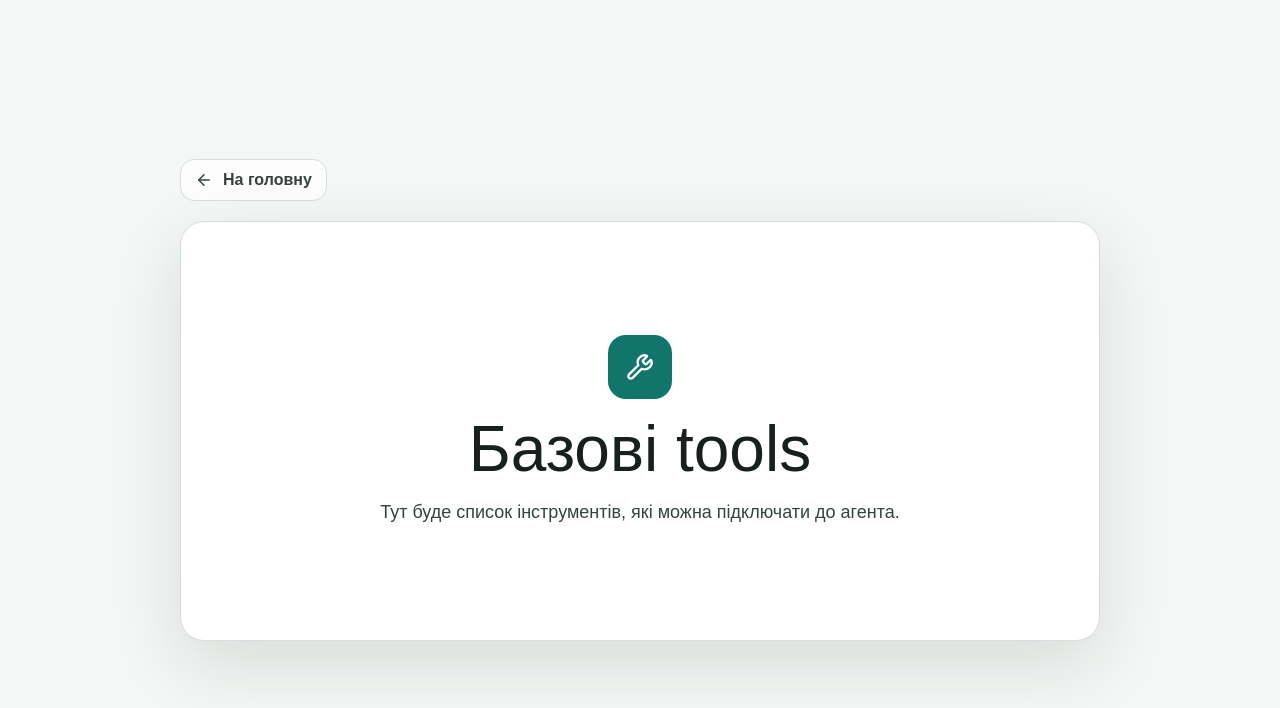
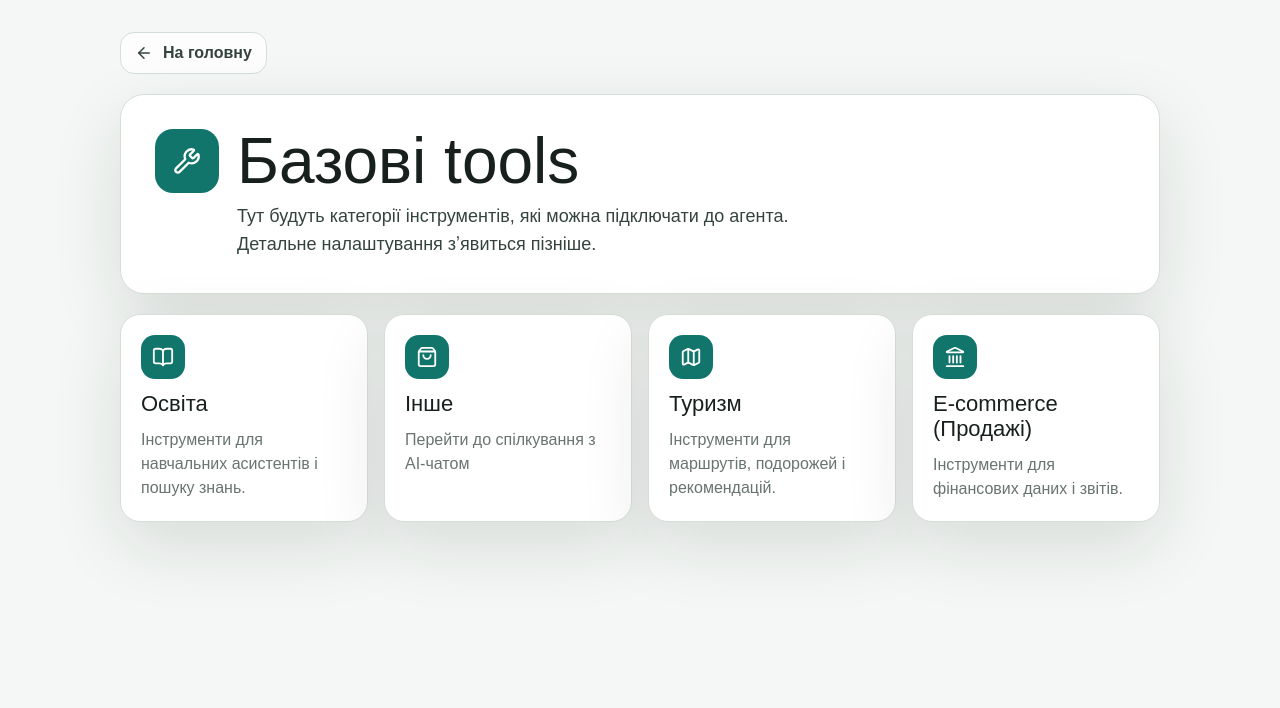
Before and after one commit to astrashenokp/AI-Divers, a Next.js app in the folder apps/web/: page /tools in a window 1280 px wide. Shown: the top 708 px of the page. Built offline with nearby package versions, Linux system fonts and the light colour scheme.

Commit message:
Update tools page

```diff
--- a/apps/web/src/app/tools/page.module.scss
+++ b/apps/web/src/app/tools/page.module.scss
@@ -1,14 +1,13 @@
 .page {
   min-height: 100vh;
-  display: grid;
-  place-items: center;
   padding: 32px;
 }
 
 .shell {
-  width: min(920px, 100%);
+  width: min(1040px, 100%);
   display: grid;
   gap: 20px;
+  margin: 0 auto;
 }
 
 .backLink {
@@ -25,42 +24,85 @@
   font-weight: 800;
 }
 
-.emptyState {
-  min-height: 420px;
-  display: grid;
-  place-items: center;
-  align-content: center;
+.header {
+  display: flex;
   gap: 18px;
-  padding: 42px;
+  align-items: flex-start;
+  padding: 34px;
   border: 1px solid var(--border);
   border-radius: 24px;
   background: var(--surface);
   box-shadow: var(--shadow);
-  text-align: center;
 
   h1 {
+    margin-bottom: 10px;
     font-size: clamp(36px, 6vw, 64px);
     line-height: 1;
     letter-spacing: 0;
   }
 
   p {
-    max-width: 520px;
+    max-width: 620px;
     color: var(--muted-strong);
     font-size: 18px;
     line-height: 1.55;
   }
 }
 
+.iconWrap,
+.categoryIcon {
+  display: inline-flex;
+  flex: 0 0 auto;
+  align-items: center;
+  justify-content: center;
+  color: #ffffff;
+  background: var(--accent);
+}
+
 .iconWrap {
   width: 64px;
   height: 64px;
-  display: inline-flex;
-  align-items: center;
-  justify-content: center;
   border-radius: 18px;
-  color: #ffffff;
-  background: var(--accent);
+}
+
+.categoryGrid {
+  display: grid;
+  grid-template-columns: repeat(4, minmax(0, 1fr));
+  gap: 16px;
+}
+
+.categoryCard {
+  min-height: 190px;
+  display: grid;
+  align-content: start;
+  gap: 12px;
+  padding: 20px;
+  border: 1px solid var(--border);
+  border-radius: 20px;
+  background: var(--surface);
+  box-shadow: var(--shadow);
+
+  h2 {
+    font-size: 22px;
+    line-height: 1.15;
+  }
+
+  p {
+    color: var(--muted);
+    line-height: 1.5;
+  }
+}
+
+.categoryIcon {
+  width: 44px;
+  height: 44px;
+  border-radius: 14px;
+}
+
+@media (max-width: 900px) {
+  .categoryGrid {
+    grid-template-columns: repeat(2, minmax(0, 1fr));
+  }
 }
 
 @media (max-width: 620px) {
@@ -68,8 +110,12 @@
     padding: 18px;
   }
 
-  .emptyState {
-    min-height: 360px;
-    padding: 28px;
+  .header {
+    flex-direction: column;
+    padding: 24px;
+  }
+
+  .categoryGrid {
+    grid-template-columns: 1fr;
   }
 }
--- a/apps/web/src/app/tools/page.tsx
+++ b/apps/web/src/app/tools/page.tsx
@@ -1,6 +1,29 @@
-import { ArrowLeft, Wrench } from "lucide-react";
+import { ArrowLeft, BookOpen, Landmark, ShoppingBag, Wrench, Map } from "lucide-react";
 import Link from "next/link";
 import styles from "./page.module.scss";
+
+const toolCategories = [
+  {
+    title: "Освіта",
+    description: "Інструменти для навчальних асистентів і пошуку знань.",
+    icon: BookOpen,
+  },
+  {
+    title: "Інше",
+    description: "Перейти до спілкування з AI-чатом",
+    icon: ShoppingBag,
+  },
+  {
+    title: "Туризм",
+    description: "Інструменти для маршрутів, подорожей і рекомендацій.",
+    icon: Map,
+  },
+  {
+    title: "E-commerce (Продажі)",
+    description: "Інструменти для фінансових даних і звітів.",
+    icon: Landmark,
+  },
+];
 
 export default function ToolsPage() {
   return (
@@ -11,12 +34,29 @@ export default function ToolsPage() {
           На головну
         </Link>
 
-        <div className={styles.emptyState}>
+        <div className={styles.header}>
           <span className={styles.iconWrap}>
             <Wrench size={28} aria-hidden />
           </span>
-          <h1 id="tools-title">Базові tools</h1>
-          <p>Тут буде список інструментів, які можна підключати до агента.</p>
+          <div>
+            <h1 id="tools-title">Базові tools</h1>
+            <p>
+              Тут будуть категорії інструментів, які можна підключати до
+              агента. Детальне налаштування зʼявиться пізніше.
+            </p>
+          </div>
+        </div>
+
+        <div className={styles.categoryGrid}>
+          {toolCategories.map(({ title, description, icon: Icon }) => (
+            <article className={styles.categoryCard} key={title}>
+              <span className={styles.categoryIcon}>
+                <Icon size={22} aria-hidden />
+              </span>
+              <h2>{title}</h2>
+              <p>{description}</p>
+            </article>
+          ))}
         </div>
       </section>
     </main>
```
